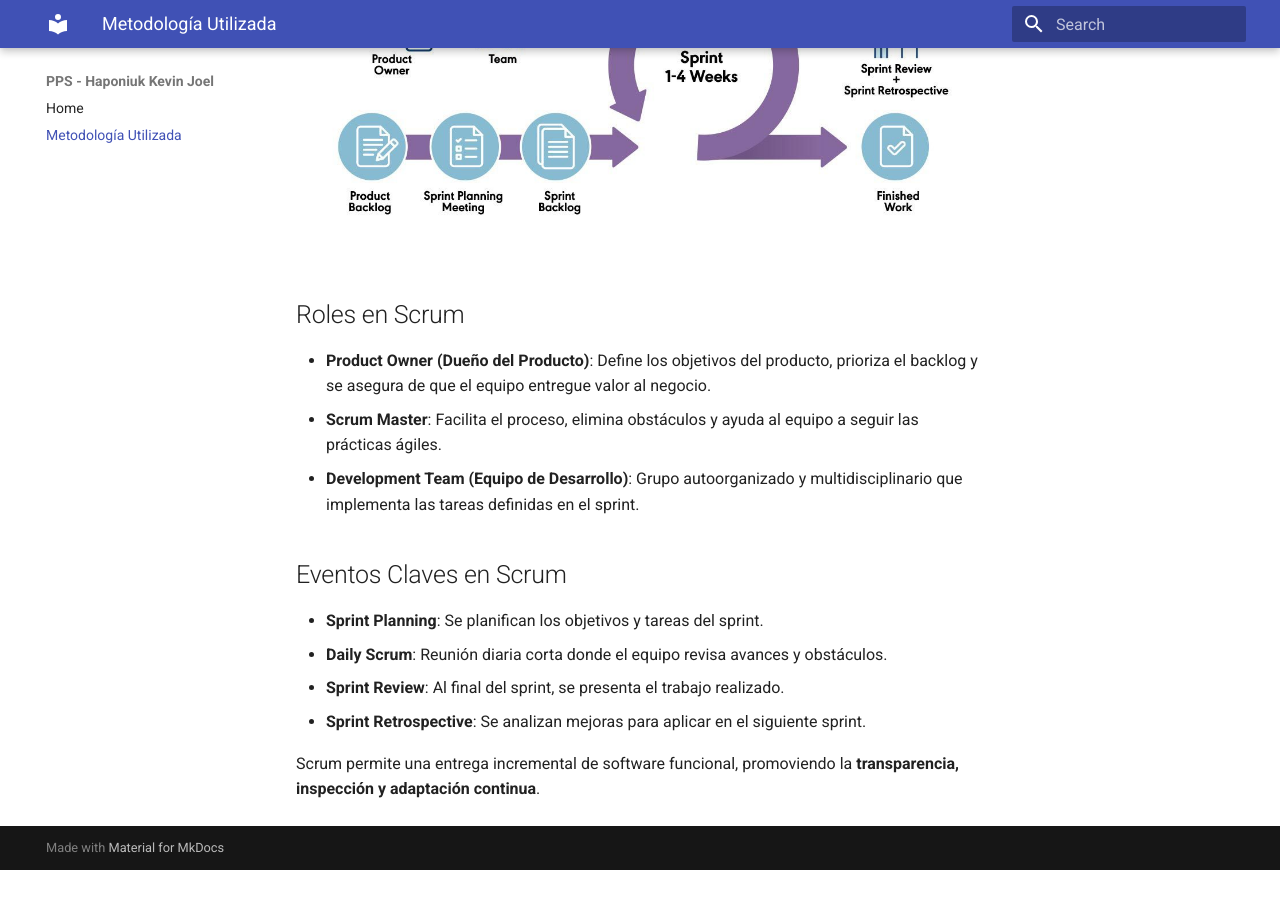
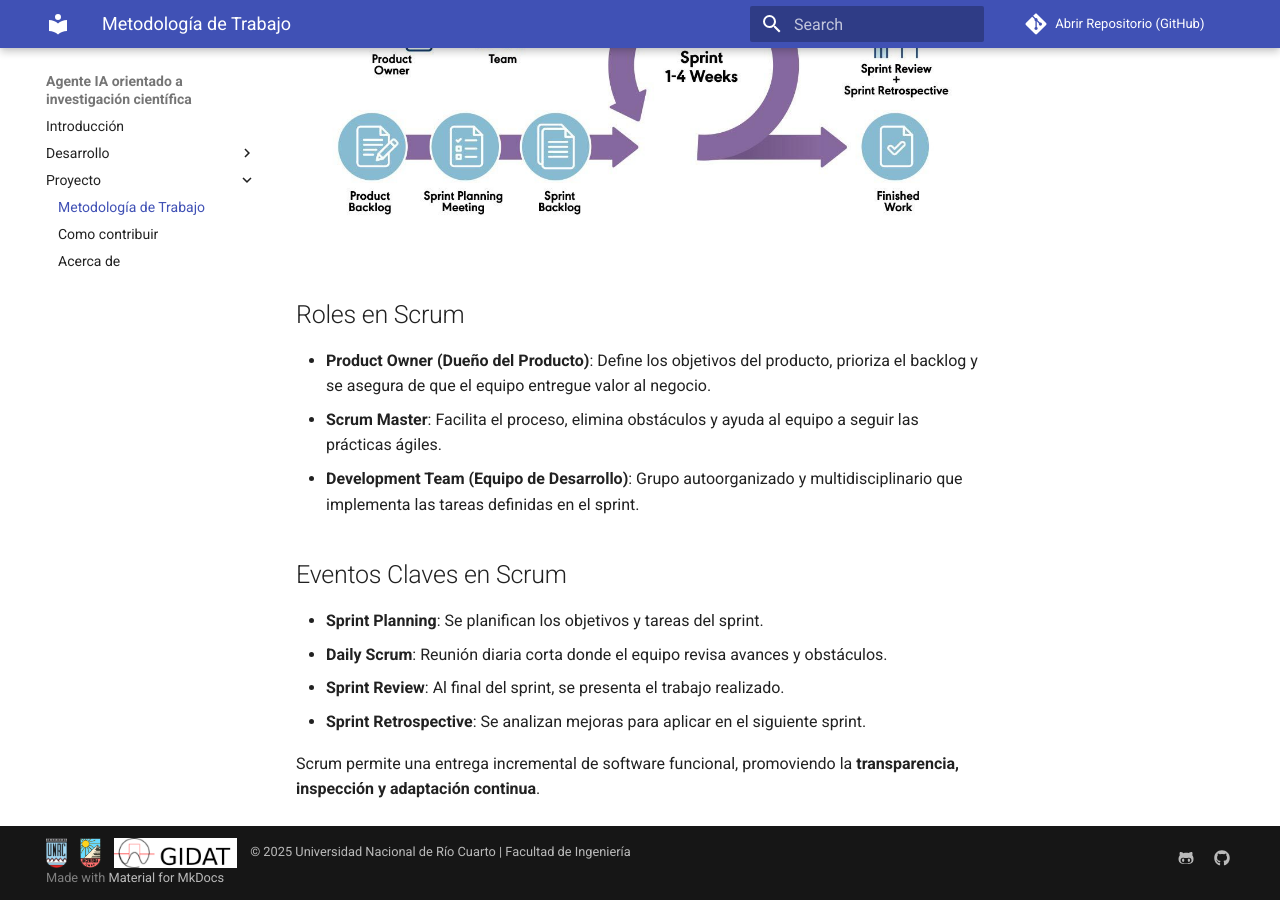
Before and after one commit to danunziata/pps-kevin_haponiuk-2025, an MkDocs documentation site: the page built from docs/proyecto/metodologia.md, in a window 1280 px wide and 900 px high, scrolled down 1347 px. Built offline with MkDocs 1.6.1 and Material for MkDocs 9.7.7, drawn with Linux system fonts in a browser that asks for light colours; comment, search, counter and statistics services are not loaded; before the commit the page ends 2217 px from its top, so only the background shows below that.

Commit message:
docs: reestructuracion del mkdocs / agrego metod_investigacion

```diff
--- a/mkdocs.yml
+++ b/mkdocs.yml
@@ -1,11 +1,31 @@
-site_name: PPS - Haponiuk Kevin Joel
-site_description: Seguridad de entornos contenerizados con enfoque en Kubernetes.
-site_author: Rodriguez Ferro Federico
+# Metadata
+site_name: Agente IA orientado a investigación científica
+site_description: Desarrollo de un Agente de Inteligencia Artificial para la Investigación Científica
+site_author: Haponiuk Kevin Joel
 
+
+# Github
+repo_url: https://github.com/danunziata/pps-kevin_haponiuk-2025
+repo_name: Abrir Repositorio (GitHub)
+
+# Navegación entre páginas
 nav:
-  - Home: index.md
-  - Metodología Utilizada: proyecto/metodologia.md
+  - Introducción: index.md
+  - Desarrollo:
+    - Metodología de investigación: investigacion/metod_inves.md
+  - Proyecto:
+    - Metodología de Trabajo: proyecto/metodologia.md
+    - Como contribuir: proyecto/contribuir.md
+    - Acerca de: proyecto/about.md
 
+
+markdown_extensions:
+  - admonition
+  - pymdownx.emoji
+  - pymdownx.superfences
+
+
+# Personalización del tema de la página
 theme:
   name: material
 
@@ -14,3 +34,22 @@ extra_css:
 
 extra_javascript:
   - js/custom.js
+
+
+#pie de página
+
+extra:
+  social:
+    - icon: fontawesome/brands/github-alt
+      link: https://github.com/danunziata/pps-kevin_haponiuk-2025
+      name: Repo vinculado
+
+    - icon: fontawesome/brands/github
+      link: https://github.com/LeKEVIN5151
+
+copyright: |
+  <img src="/images/escudo_unrc.png" alt="Logo UNRC" style="height: 30px; vertical-align: middle; margin-right: 10px;">
+  <img src="/images/escudo_ing.png" alt="Logo ING" style="height: 30px; vertical-align: middle; margin-right: 10px;">
+  <img src="/images/escudo_gidat.png" alt="Logo GIDAT" style="height: 30px; vertical-align: middle; margin-right: 10px;">
+
+  &copy; 2025 <a href="https://www.ing.unrc.edu.ar/inicio.php" target="_blank" rel="noopener">Universidad Nacional de Río Cuarto | Facultad de Ingeniería</a>
```
Also changed, not shown: docs/investigacion/metod_inves.md (added, +142 -0 lines), docs/proyecto/about.md (added, +50 -0 lines), docs/proyecto/contribuir.md (added, +44 -0 lines), docs/images/escudo_gidat.png (added), docs/images/escudo_ing.png (added), docs/images/escudo_unrc.png (added), docs/images/escudounrc.jpg (added), docs/images/investigacion.webp (added), docs/proyecto/metodologia.md (line endings or trailing spaces).
